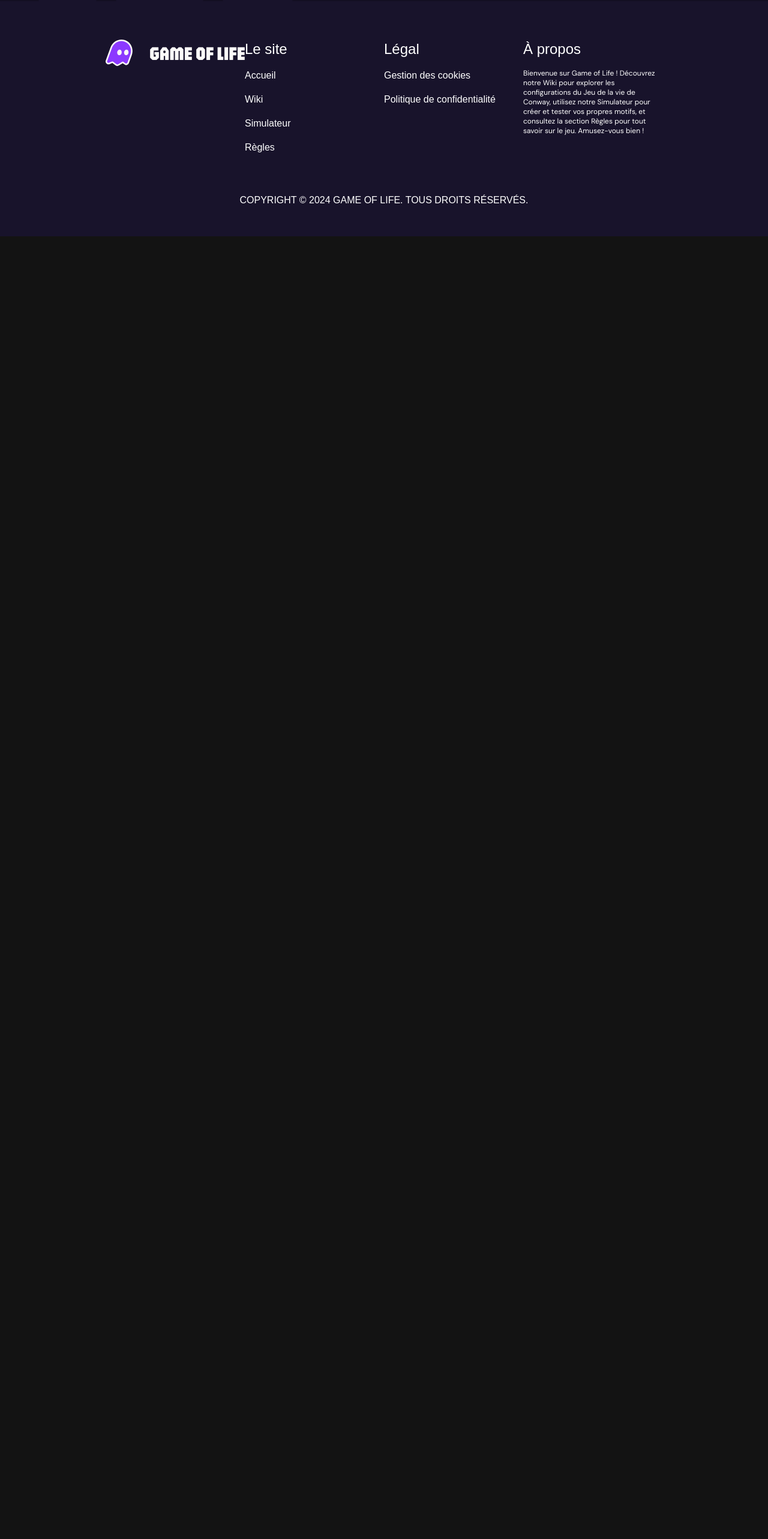
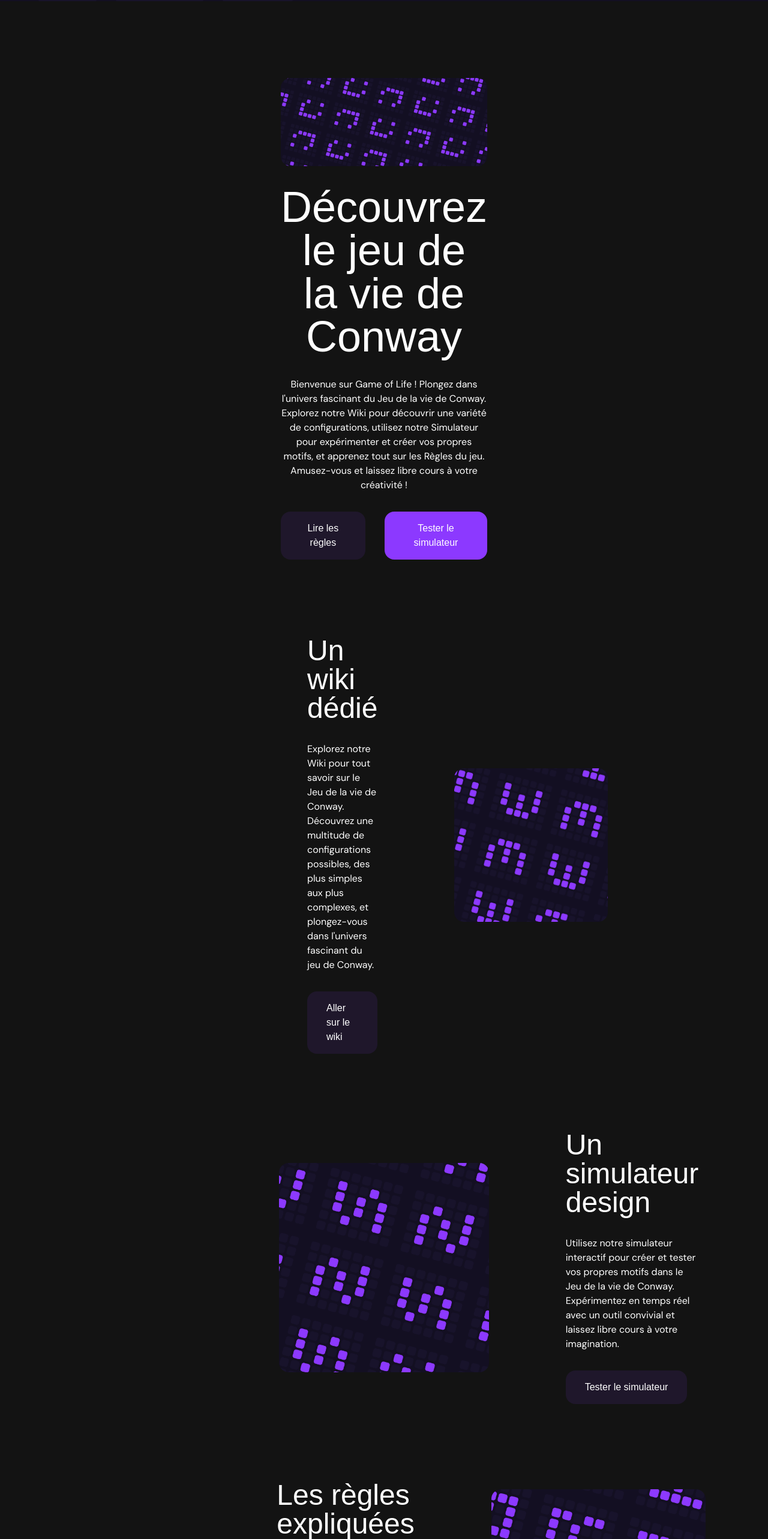
Before and after one commit to git2bezbar/game-of-life, a Vue app: page / in a window 1280 px wide. Shown: the part 220-2786 px from the top of the page at 60% size. Before the commit the page ends 800 px from the top, so only its background shows below. Built offline with nearby package versions, Linux system fonts and the light colour scheme; a web font is replaced by a local one.

Commit message:
feat(views): setting the home view

```diff
--- a/src/views/HomeView.vue
+++ b/src/views/HomeView.vue
@@ -1,9 +1,45 @@
 <script setup>
   import HeaderComponent from '../components/Header/HeaderComponent.vue'
   import FooterComponent from '../components/Footer/FooterComponent.vue'
+  import ButtonConmponent from '../components/Button/ButtonComponent.vue'
 </script>
 
 <template>
   <HeaderComponent />
+  <main class="flex flex-col items-center justify center px-[512px] py-32 gap-32">
+    <div class="flex flex-col items-center gap-8 text-center">
+      <img class="rounded-2xl" src="/home.png" alt="Accueil">
+      <h1 class="text-7xl">Découvrez le jeu de la vie de Conway</h1>
+      <p>Bienvenue sur Game of Life ! Plongez dans l'univers fascinant du Jeu de la vie de Conway. Explorez notre Wiki pour découvrir une variété de configurations, utilisez notre Simulateur pour expérimenter et créer vos propres motifs, et apprenez tout sur les Règles du jeu. Amusez-vous et laissez libre cours à votre créativité !</p>
+      <div class="flex items-center gap-8">
+        <ButtonConmponent to="/rules" type="subtle">Lire les règles</ButtonConmponent>
+        <ButtonConmponent to="/simulator">Tester le simulateur</ButtonConmponent>
+      </div>
+    </div>
+    <div class="flex items-center gap-32">
+      <div class="flex flex-col items-start gap-8">
+        <h2 class="text-5xl">Un wiki dédié</h2>
+        <p>Explorez notre Wiki pour tout savoir sur le Jeu de la vie de Conway. Découvrez une multitude de configurations possibles, des plus simples aux plus complexes, et plongez-vous dans l'univers fascinant du jeu de Conway.</p>
+        <ButtonConmponent to="/wiki" type="subtle">Aller sur le wiki</ButtonConmponent>
+      </div>
+      <img class="rounded-2xl" src="/wiki.png" alt="Wiki" width="384" height="384">
+    </div>
+    <div class="flex items-center gap-32">
+      <img class="rounded-2xl" src="/simulator.png" alt="Simulateur" width="384" height="384">
+      <div class="flex flex-col items-start gap-8">
+        <h2 class="text-5xl">Un simulateur design</h2>
+        <p>Utilisez notre simulateur interactif pour créer et tester vos propres motifs dans le Jeu de la vie de Conway. Expérimentez en temps réel avec un outil convivial et laissez libre cours à votre imagination.</p>
+        <ButtonConmponent to="/simulator" type="subtle">Tester le simulateur</ButtonConmponent>
+      </div>
+    </div>
+    <div class="flex items-center gap-32">
+      <div class="flex flex-col items-start gap-8">
+        <h2 class="text-5xl">Les règles expliquées</h2>
+        <p>Découvrez les Règles du Jeu de la vie de Conway expliquées en détail. Apprenez les principes fondamentaux qui régissent ce jeu captivant et commencez à explorer les possibilités infinies qu'il offre.</p>
+        <ButtonConmponent to="/rules" type="subtle">Lire les règles</ButtonConmponent>
+      </div>
+      <img class="rounded-2xl" src="/rules.png" alt="Règles" width="384" height="384">
+    </div>
+  </main>
   <FooterComponent />
 </template>
```
